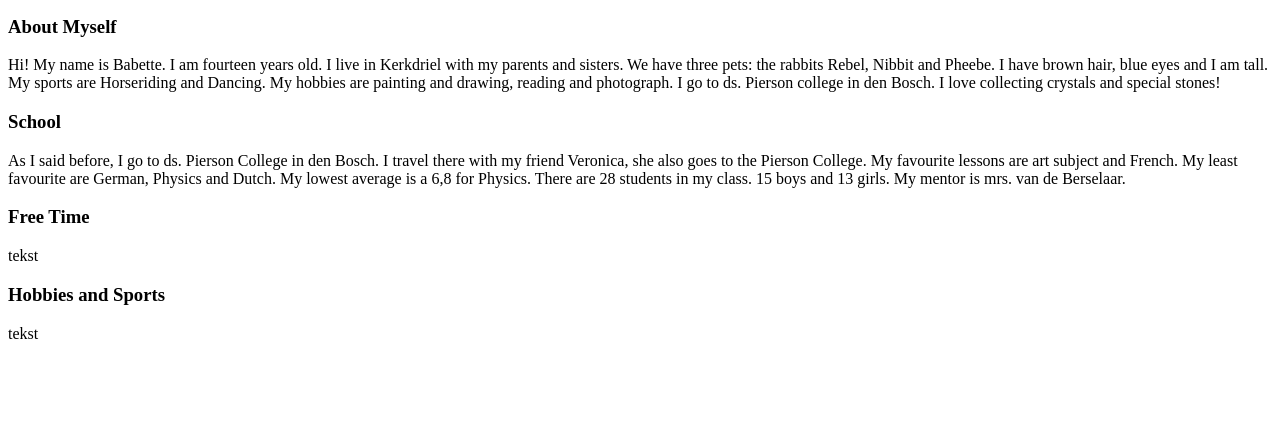
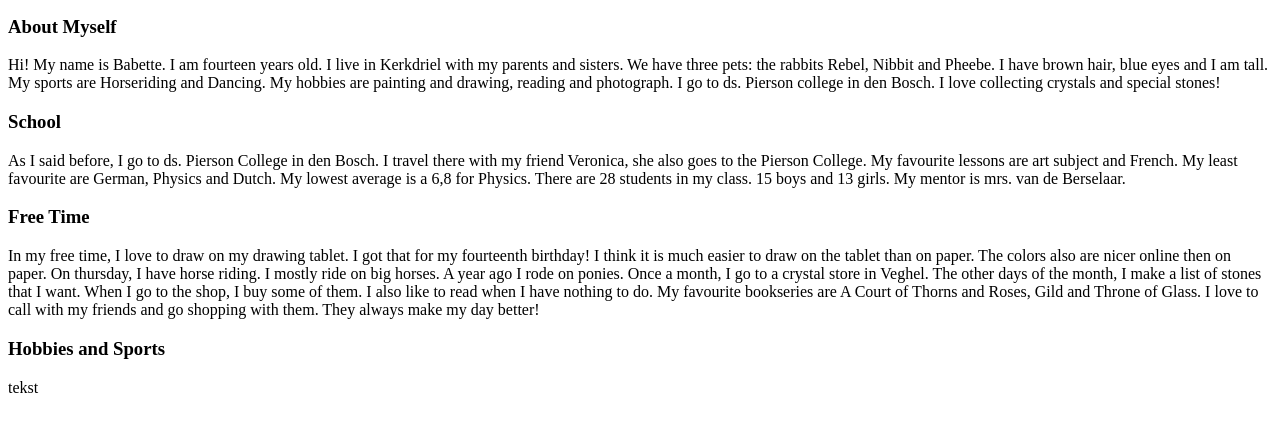
Before and after one commit to BabettedeWit/BabettedeWit.github.io, a plain HTML site: page index.html in a window 1280 px wide. Shown: the part 181-612 px from the top of the page. Drawn offline with Linux system fonts and the light colour scheme.

Commit message:
Update index.html

```diff
--- a/index.html
+++ b/index.html
@@ -20,7 +20,10 @@
 and French. My least favourite are German, Physics and Dutch. My lowest average is a 6,8 for Physics. There are 28 students in my class. 15 boys and 13 girls. My mentor is mrs. van de Berselaar.
  </p>
 <h3>Free Time</h3>
-  <p>tekst</p>
+  <p>In my free time, I love to draw on my drawing tablet. I got that for my fourteenth birthday! I think it is much easier to draw on the tablet than on paper. The colors also are nicer online then on paper.
+  On thursday, I have horse riding. I mostly ride on big horses. A year ago I rode on ponies. Once a month, I go to a crystal store in Veghel. The other days of the month, I make a list
+  of stones that I want. When I go to the shop, I buy some of them. I also like to read when I have nothing to do. My favourite bookseries are A Court of Thorns and Roses, Gild and Throne of Glass.
+  I love to call with my friends and go shopping with them. They always make my day better!</p>
 <h3>Hobbies and Sports</h3>
   <p>tekst</p>
 </body>
```
